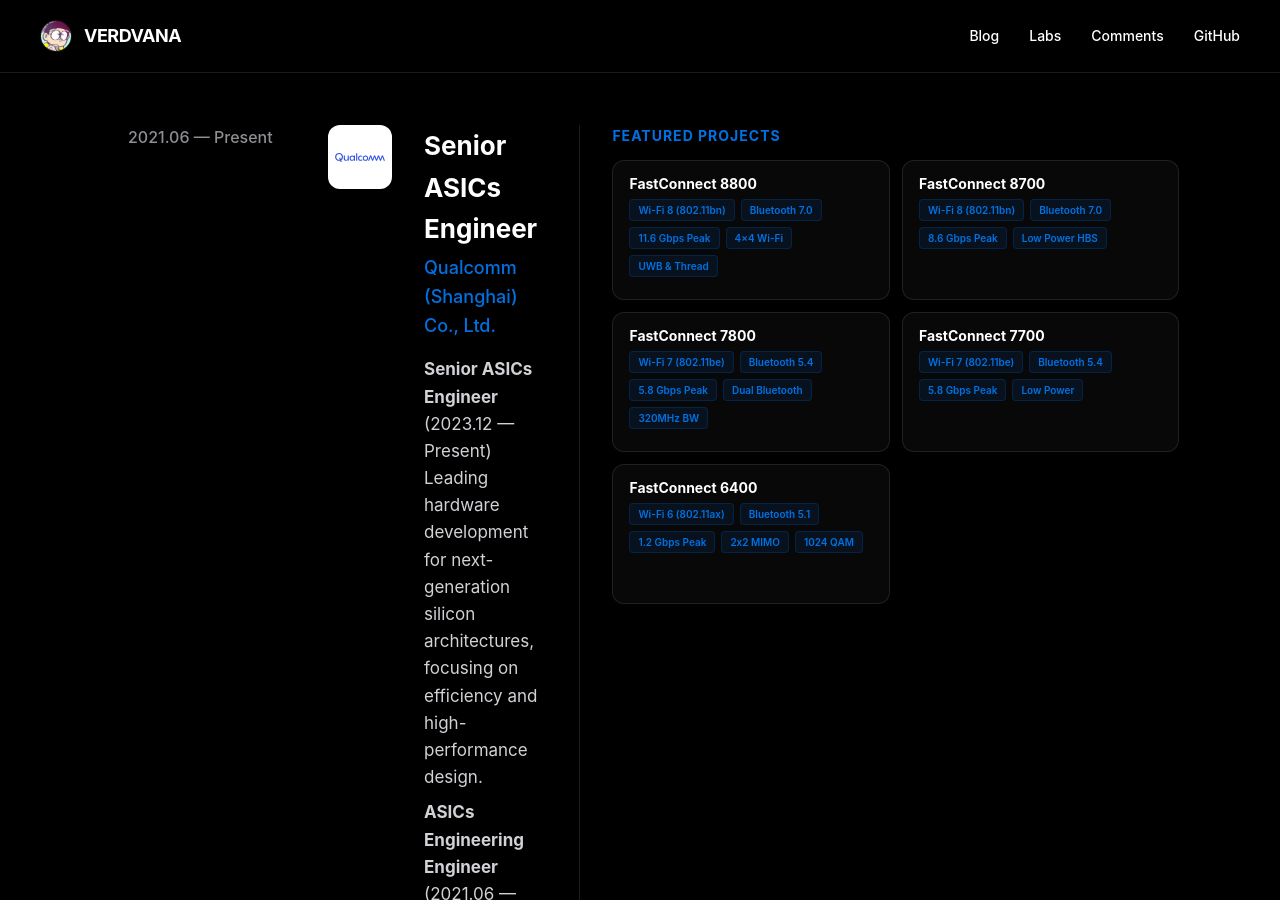
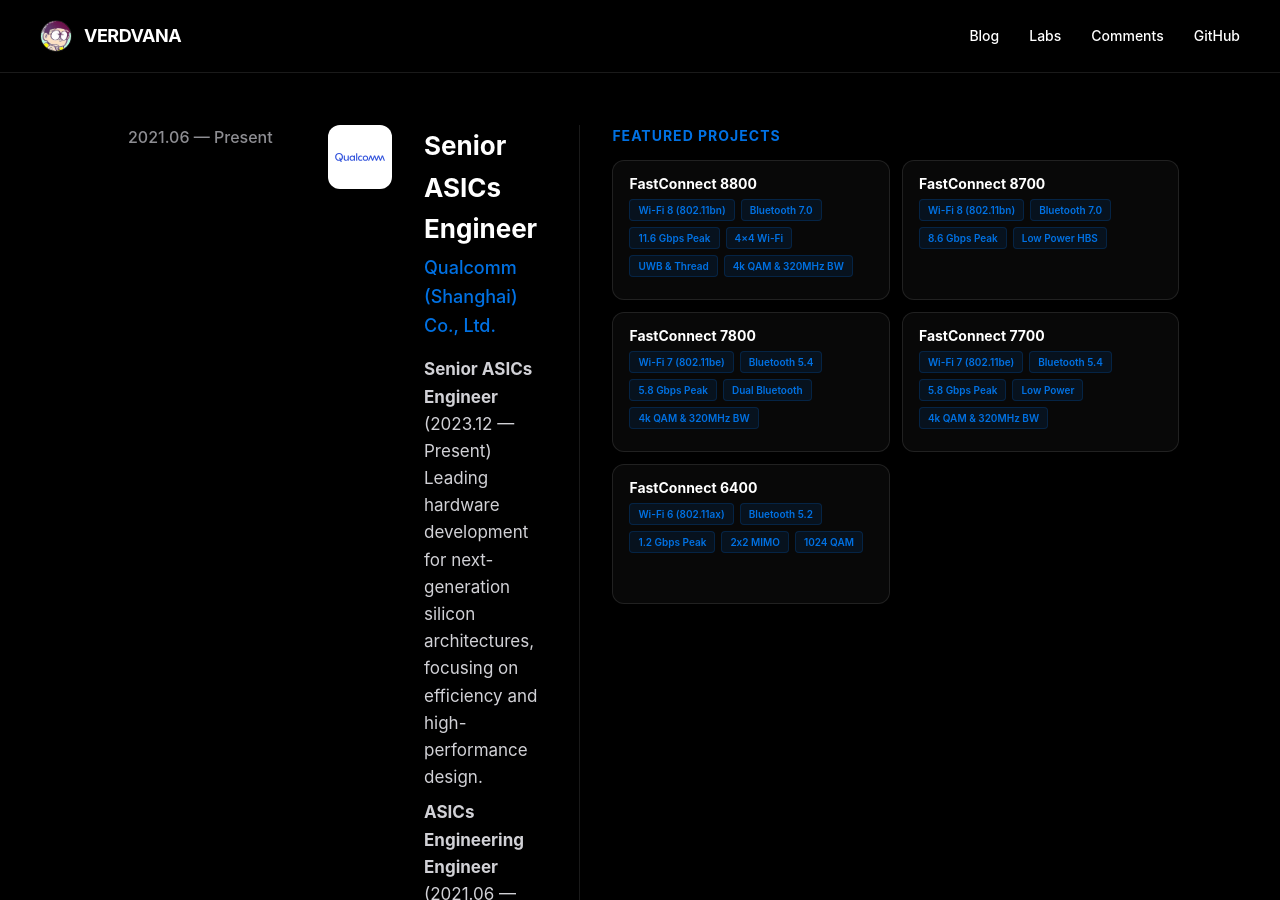
Before and after one commit to Verdvana/Verdvana.github.io, a Jekyll site: the page built from index.html, in a window 1280 px wide and 900 px high, scrolled down 992 px. Built offline with Jekyll 4.4.1, drawn with Linux system fonts in a browser that asks for light colours.

Commit message:
add info for qualcomm project

```diff
--- a/index.html
+++ b/index.html
@@ -515,6 +515,7 @@
                                 <span class="project-tag">11.6 Gbps Peak</span>
                                 <span class="project-tag">4×4 Wi-Fi</span>
                                 <span class="project-tag">UWB & Thread</span>
+                                <span class="project-tag">4k QAM & 320MHz BW</span>
                             </div>
                         </div>
                         <div class="project-item">
@@ -533,7 +534,7 @@
                                 <span class="project-tag">Bluetooth 5.4</span>
                                 <span class="project-tag">5.8 Gbps Peak</span>
                                 <span class="project-tag">Dual Bluetooth</span>
-                                <span class="project-tag">320MHz BW</span>
+                                <span class="project-tag">4k QAM & 320MHz BW</span>
                             </div>
                         </div>
                         <div class="project-item">
@@ -543,13 +544,14 @@
                                 <span class="project-tag">Bluetooth 5.4</span>
                                 <span class="project-tag">5.8 Gbps Peak</span>
                                 <span class="project-tag">Low Power</span>
+                                <span class="project-tag">4k QAM & 320MHz BW</span>
                             </div>
                         </div>
                         <div class="project-item">
                             <h6>FastConnect 6400</h6>
                             <div class="project-tags">
                                 <span class="project-tag">Wi-Fi 6 (802.11ax)</span>
-                                <span class="project-tag">Bluetooth 5.1</span>
+                                <span class="project-tag">Bluetooth 5.2</span>
                                 <span class="project-tag">1.2 Gbps Peak</span>
                                 <span class="project-tag">2x2 MIMO</span>
                                 <span class="project-tag">1024 QAM</span>
```
